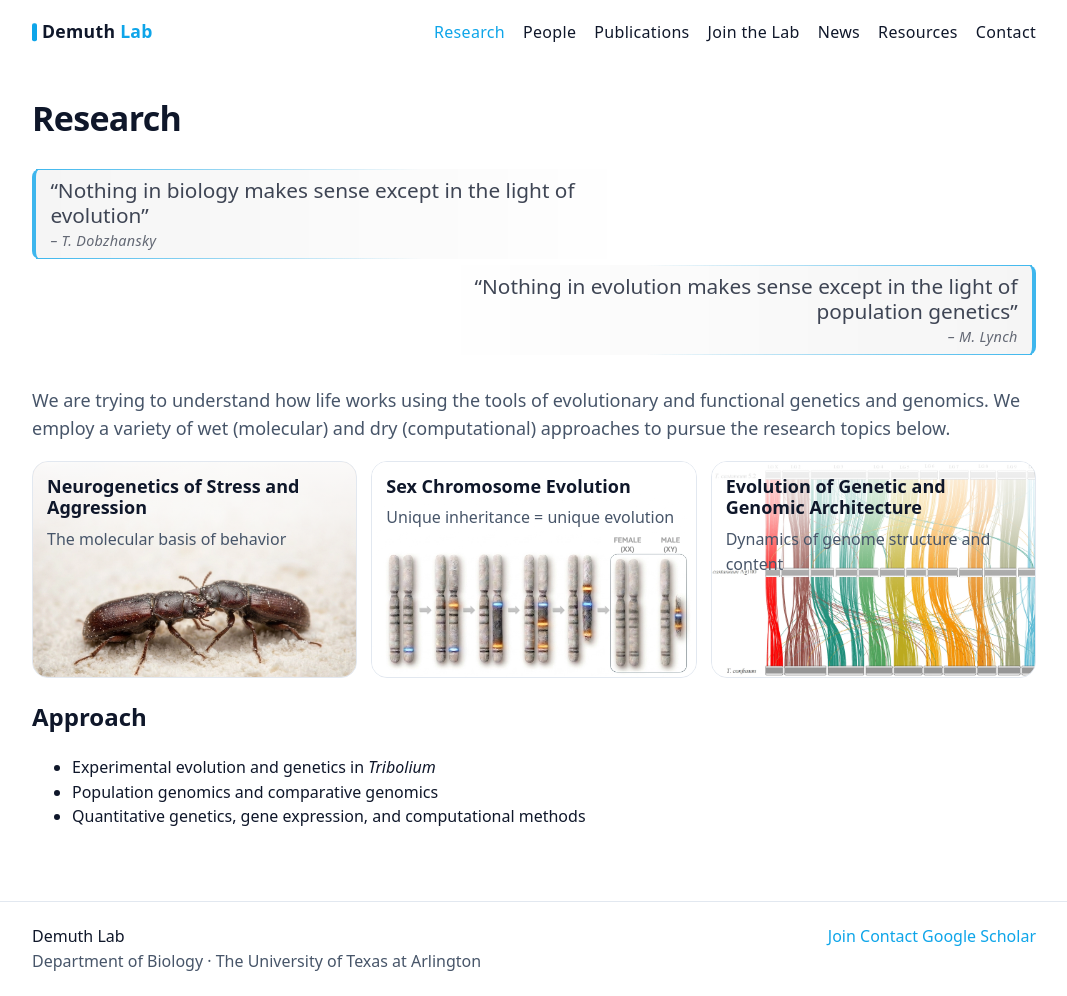
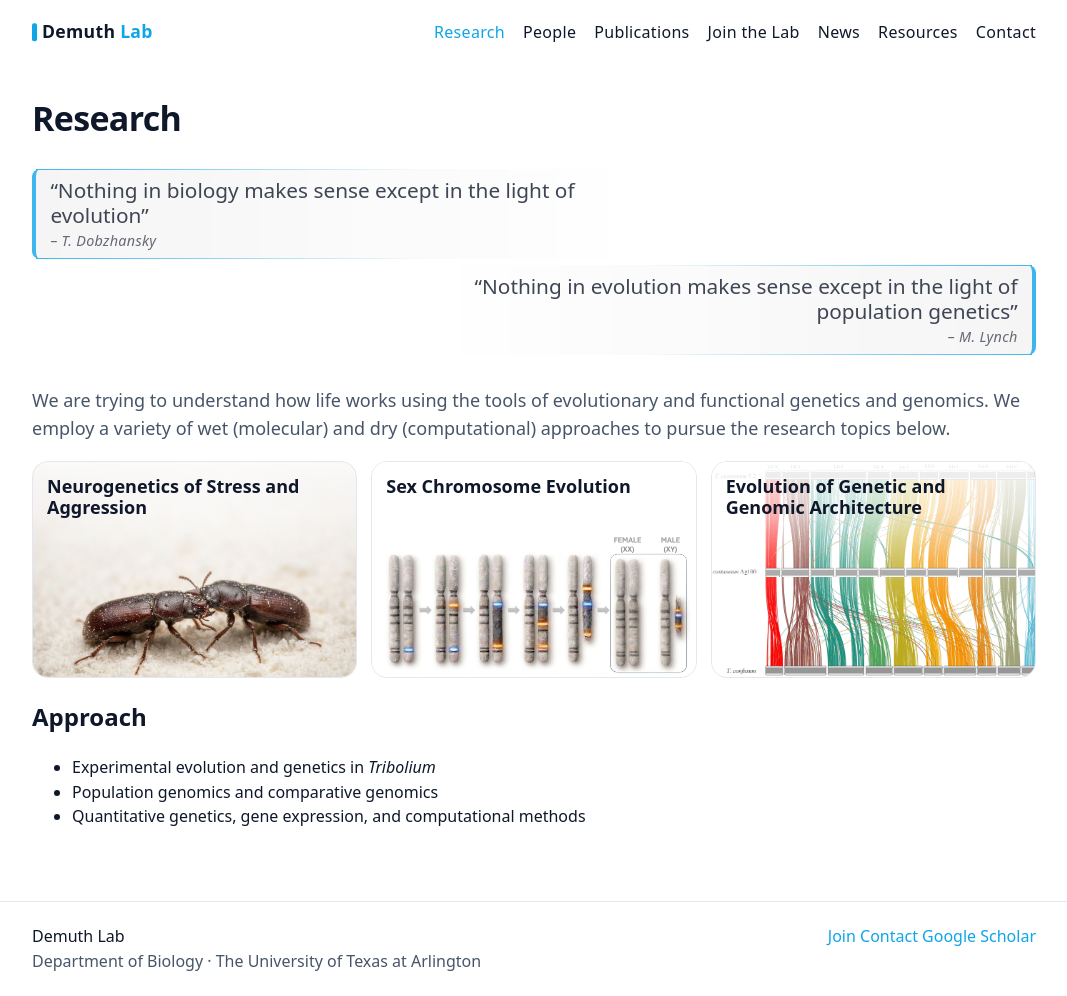
Before and after one commit to demuth-lab/demuth-lab.github.io, a Jekyll site: the page built from research/index.md, in a window 1280 px wide and 996 px high. Shown: the whole window, without its empty margins (106-1173 px from the left). Built offline with Jekyll 4.4.1, drawn with Linux system fonts in a browser that asks for light colours.

Commit message:
Update index.md

```diff
--- a/research/index.md
+++ b/research/index.md
@@ -24,8 +24,9 @@ title: "Research"
     <a class="card card--image"
        href="{{ p.url | relative_url }}"
        style="--card-img:url('{{ p.card_image | default: p.hero_image | relative_url }}')">
+
       <h3>{{ p.card_title | default: p.title }}</h3>
-      <p>{{ p.card_blurb | default: p.summary }}</p>
+
     </a>
   {% endfor %}
 </div>
```
